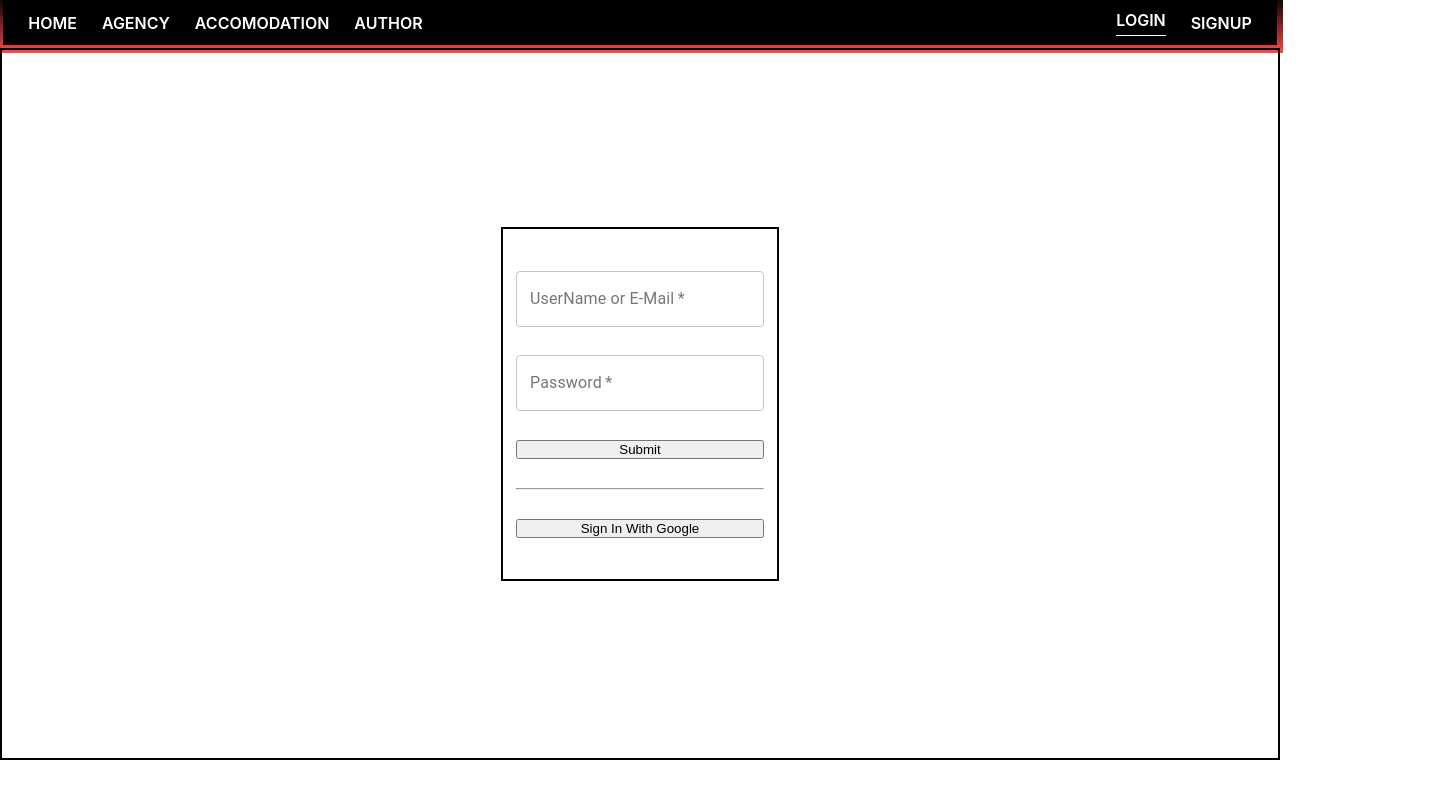
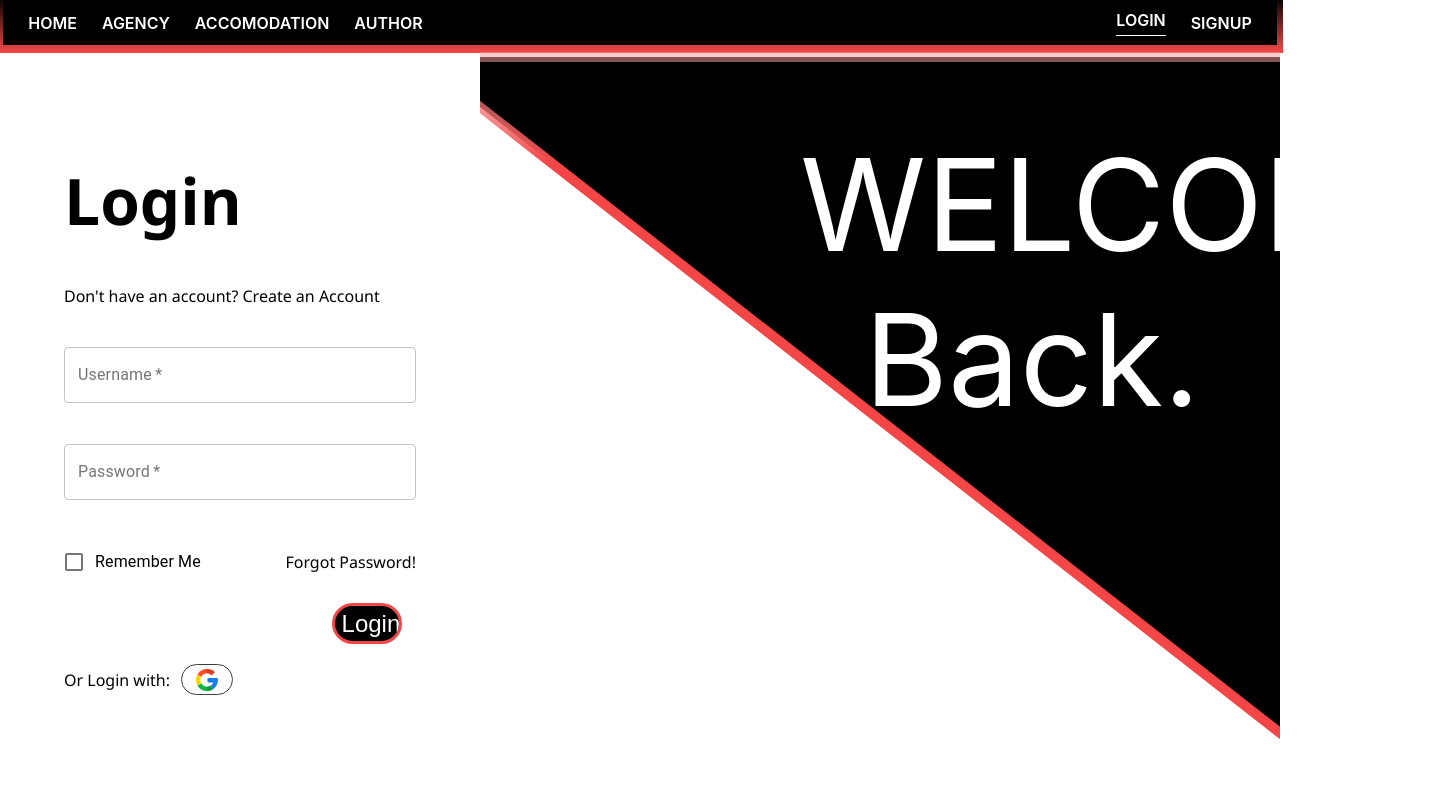
Before and after one commit to KDSGYT/way2way-react, a React (Create React App) app: page /login in a window 1280 px wide. Shown: the whole page, 1456 px wide, since content can reach past the window. Built offline with nearby package versions, Linux system fonts and the light colour scheme; no server answers.

Commit message:
Finished designing login page

```diff
--- a/src/views/Login/Login.scss
+++ b/src/views/Login/Login.scss
@@ -1,16 +1,136 @@
-#login{
-    border:2px solid black;
-    height: 89vh;
+#login {
+    // border: 2px solid black;
+    margin-top: 0.5vh;
+    height: 93.5vh;
+    width: 100%;
     display: flex;
     flex-direction: row;
-    justify-content: center;
-    #login-card{
-        border:2px solid black;
-        padding: 1%;
-        height: 50%;
+    justify-content: space-around;
+    align-items: center;
+
+    #login-card {
+        // border: 2px solid black;
+        font-family: 'Segoe UI', Geneva, Verdana, sans-serif;
+        padding: 5%;
+        height: 100%;
+        width: 37.5%;
         margin: auto;
         display: flex;
         flex-direction: column;
         justify-content: space-evenly;
+
+        h1 {
+            font-size: 4rem;
+            padding: 0;
+
+        }
+
+        #login-options {
+            display: flex;
+            flex-direction: row;
+            justify-content: space-between;
+            align-items: center;
+
+            .MuiCheckbox-colorPrimary {
+                color: #F44646;
+            }
+        }
+
+        #login-button {
+            width: 100%;
+            // border: 2px solid black;
+            height: auto;
+            position: relative;
+            display: flex;
+            align-items: center;
+
+            #input-login-button {
+                outline: none;
+                cursor: pointer;
+                position: absolute;
+                float: right;
+                right: 4%; //make zero when button design is done
+                width: 20%;
+                border: none;
+                background-color: black;
+                color: white;
+                font-size: 1.5rem;
+                padding: 1% 2%;
+                border-radius: 37px;
+                border-color: #F44646;
+                border-width: 3px;
+                border-style: solid;
+            }
+        }
+
+        #alternative-login-button {
+            height: 5%;
+            display: flex;
+            align-items: center;
+            // justify-content: space-evenly;
+            // border: 2px solid black;
+
+            .login-button {
+                width: 15%;
+                height: 100%;
+                // margin: auto;
+                margin-left:3%;
+                padding: 1%;
+                border: none;
+                background-color: white;
+                border-radius: 37px;
+                border-color: rgb(61, 61, 61);
+                border-width: 1px;
+                border-style: solid;
+
+                img {
+
+                    height: 100%;
+                }
+            }
+        }
+
     }
+
+
+    #login-art {
+        position: relative;
+        width: 62.5%;
+        height: 100%;
+        padding: 0;
+
+        p {
+
+            position: absolute;
+            font-size: 800%;
+            width: 50%;
+            min-width: 50%;
+            text-align: right;
+            // border: 2px solid white;
+            top: 10%;
+            right: 10%;
+            color: white;
+
+        }
+
+        #art {
+            // position: absolute;
+            content: "";
+            top: 0;
+            height: inherit;
+            widows: inherit;
+            background-image: url('../../assets/SVGs/login-art.svg');
+            background-position: center;
+            background-size: cover;
+            background-repeat: no-repeat;
+            background-attachment: inherit;
+        }
+    }
+
+
 }
+
+a {
+    text-decoration: none;
+    color: black;
+}
--- a/src/views/Login/Login.tsx
+++ b/src/views/Login/Login.tsx
@@ -1,15 +1,17 @@
-import { TextField } from '@material-ui/core';
+import { Checkbox, FormControlLabel, FormGroup, TextField } from '@material-ui/core';
 import React, { useContext, useEffect, useRef } from 'react';
-import { useHistory } from 'react-router-dom';
+import { Link, useHistory } from 'react-router-dom';
 import { loginUser } from '../../assets/functions';
 import UserCTX from '../../CTX/CTX';
 import './Login.scss';
+import Google from '../../assets/SVGs/google.svg'
+function Login() {
+    const email: any = useRef("");
+    const password: any = useRef("");
+    const history: any = useHistory();
+    const rememberUser: any = useRef("");
+    const context: any = useContext(UserCTX)
 
-function Login() {
-    const email: any = useRef("")
-    const password: any = useRef("")
-    const history: any = useHistory();
-    const context: any = useContext(UserCTX)
 
     useEffect(() => {
         if (!context.signOut) {
@@ -20,10 +22,16 @@ function Login() {
     async function handleSubmit(e: any, type: string) {
         e.preventDefault();
         try {
-            await loginUser(email.current.value, password.current.value, context.setUserData, context.setSignOut, type)
+            await loginUser(
+                email.current.value,
+                password.current.value,
+                context.setUserData,
+                context.setSignOut,
+                type
+            )
             await history.push('/profile')
-        } catch (e){
-            console.log(e)
+        } catch (e) {
+            console.log("sopmething went wrong")
         }
 
     }
@@ -31,12 +39,52 @@ function Login() {
     return (
         <section id="login">
             <form id="login-card">
-                <TextField id="email" inputRef={email} required type="email" label="UserName or E-Mail" variant="outlined" />
-                <TextField id="password" inputRef={password} required type="password" label="Password" variant="outlined" />
-                <input type="submit" onClick={(e: any) => handleSubmit(e, "email")} />
-                <hr />
-                <input type="button" onClick={(e: any) => handleSubmit(e, "google")} value="Sign In With Google" />
+                <h1>Login</h1>
+                <Link to="/signup">Don't have an account? Create an Account</Link>
+                <TextField
+                    id="email"
+                    inputRef={email}
+                    required type="email"
+                    label="Username"
+                    variant="outlined"
+                    autoComplete="off"
+                />
+                <TextField
+                    id="password"
+                    inputRef={password}
+                    required type="password"
+                    label="Password"
+                    variant="outlined"
+                    autoComplete="off"
+                />
+                <FormGroup id="login-options">
+                    <FormControlLabel
+                        control={
+                            <Checkbox
+                                inputRef={rememberUser}
+                                id="checkbox"
+                            />
+                        }
+                        label={"Remember Me"}
+                    />
+                    <Link to="/forgot-password" >Forgot Password!</Link>
+                </FormGroup>
+                <span id="login-button">
+
+                <input type="submit" value="Login" id="input-login-button" onClick={(e: any) => handleSubmit(e, "email")} />
+                </span>
+                {/* <hr /> */}
+            <p id="alternative-login-button">
+                Or Login with: <button className="login-button" onClick={(e: any) => handleSubmit(e, "google")} >
+                    <img src={Google} alt="" />
+                </button>
+            </p>
             </form>
+            <div id="login-art">
+                <p>WELCOME Back.</p>
+                <div id="art"></div>
+            </div>
+
         </section>
 
     )
```
Also changed, not shown: src/assets/SVGs/google.svg (added), src/assets/SVGs/login-art.svg (added).
